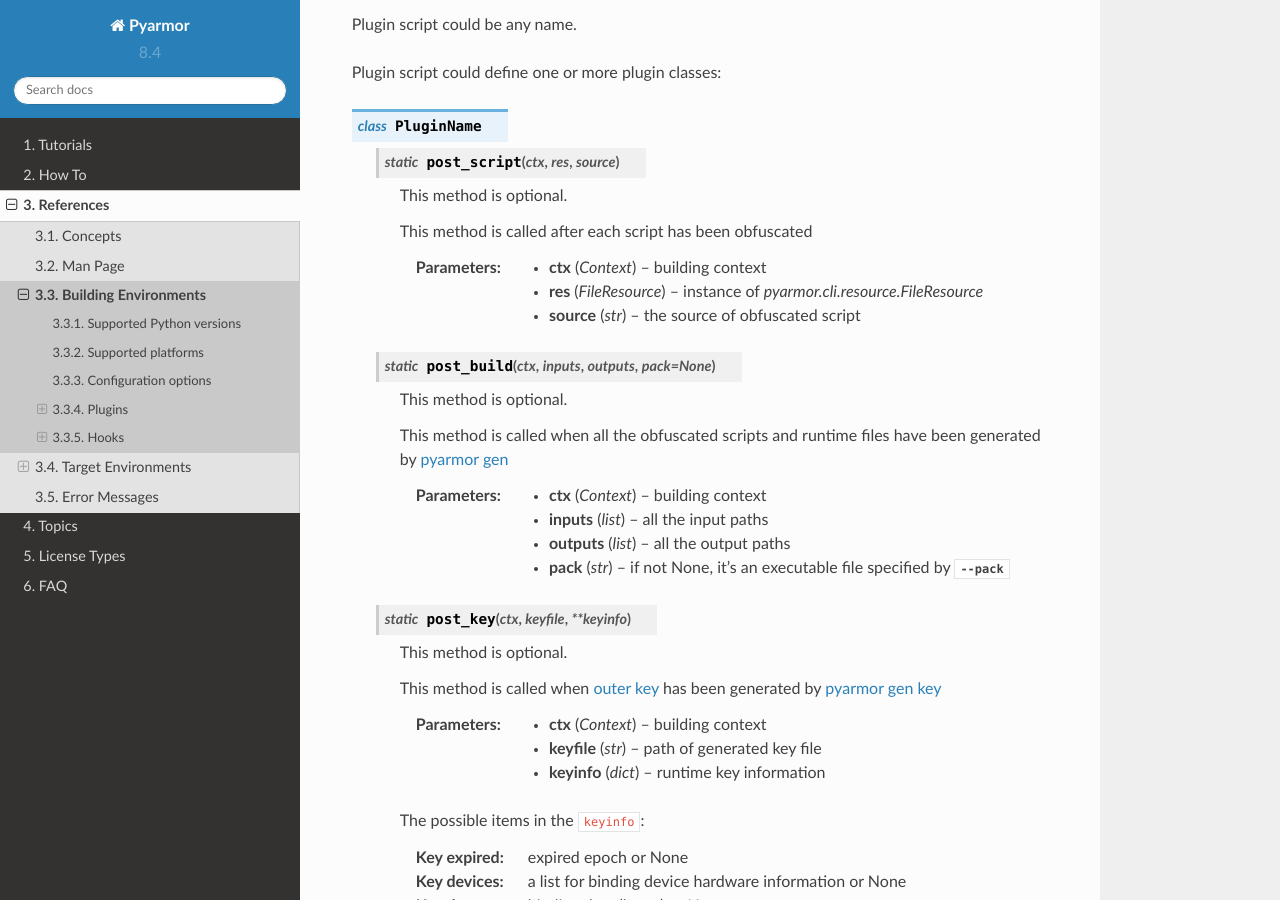
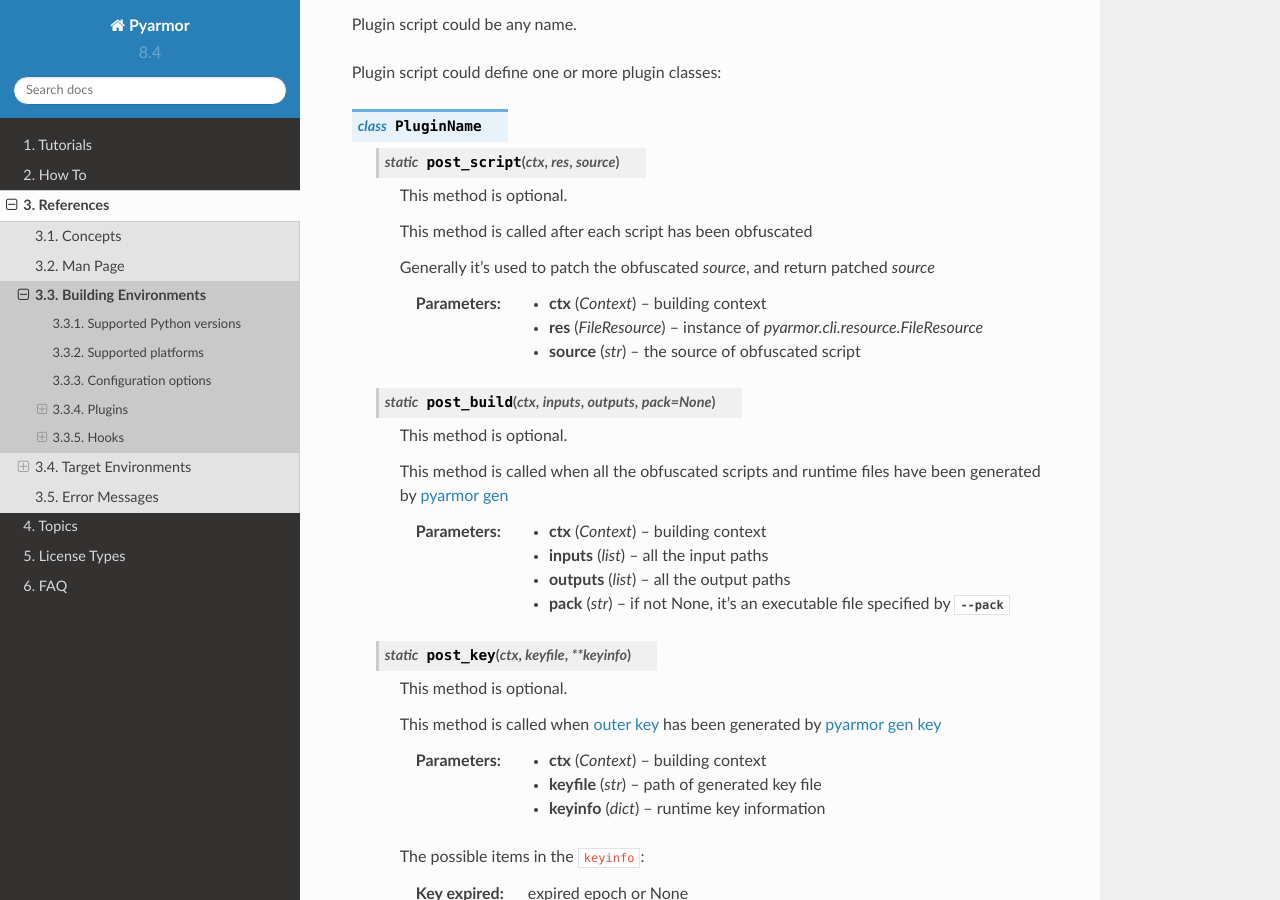
Before and after one commit to dashingsoft/pyarmor, a Sphinx documentation site: the page built from docs/reference/environments.rst, in a window 1280 px wide and 900 px high, scrolled down 2372 px. Built offline with Sphinx 7.4.7 and the Read the Docs theme 2.0.0, drawn with Linux system fonts in a browser that asks for light colours.

Commit message:
Refine doc

```diff
--- a/docs/reference/environments.rst
+++ b/docs/reference/environments.rst
@@ -118,6 +118,8 @@
        This method is optional.
 
        This method is called after each script has been obfuscated
+
+       Generally it's used to patch the obfuscated `source`, and return patched `source`
 
        :param Context ctx: building context
        :param FileResource res: instance of `pyarmor.cli.resource.FileResource`
```
